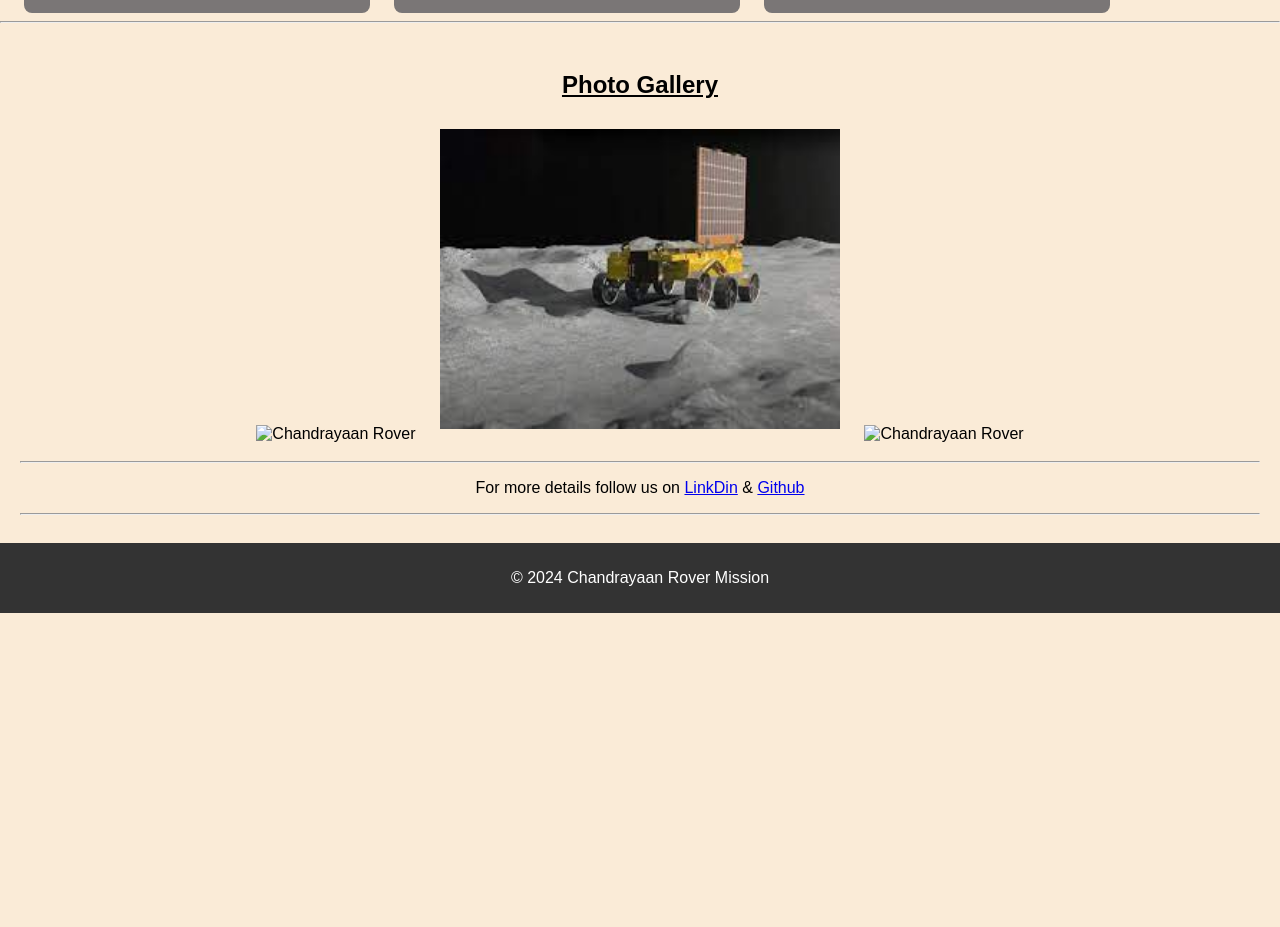
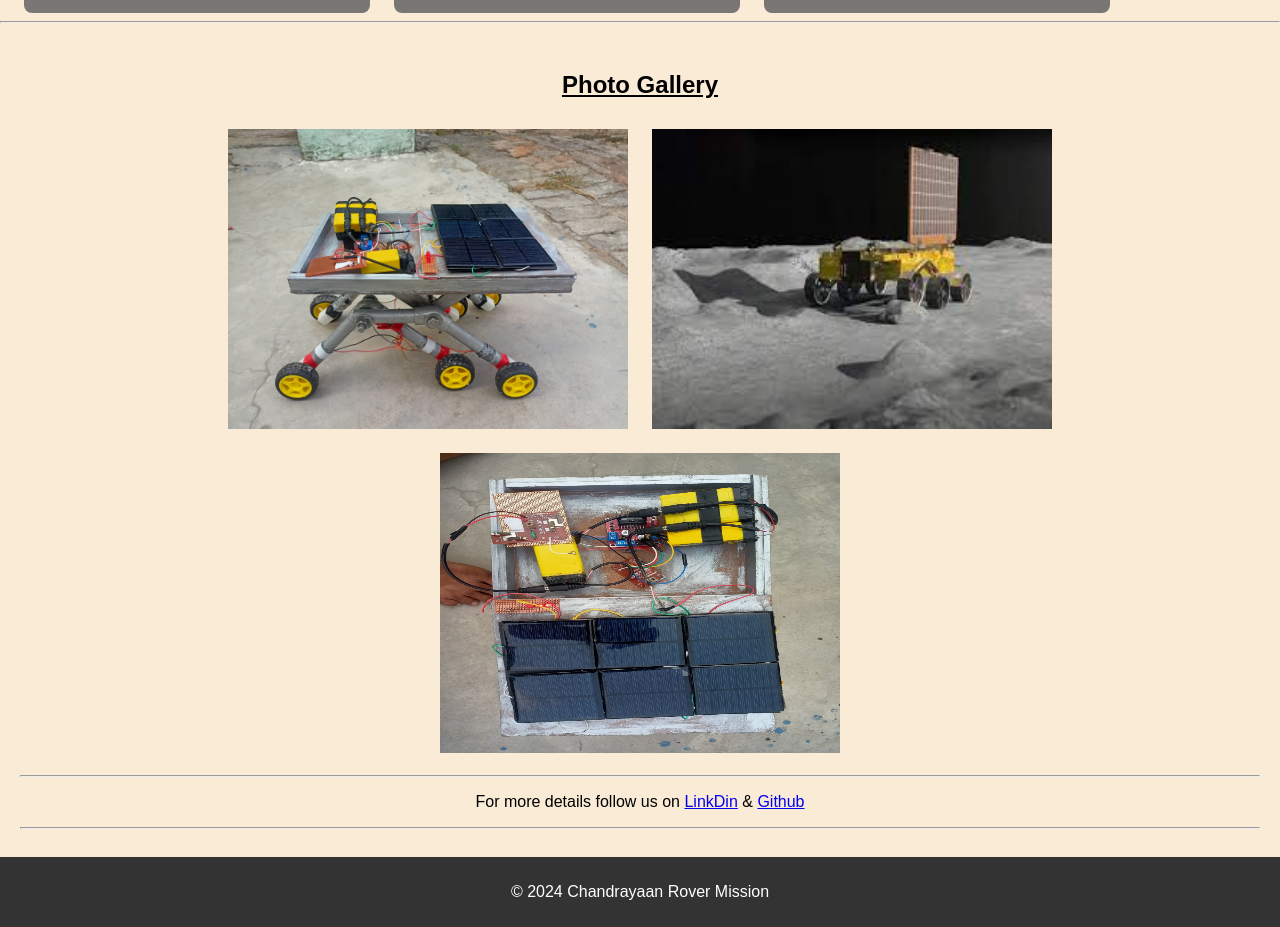
Before and after one commit to Seraj006/Chandrayan, a plain HTML site: page index.html in a window 1280 px wide. Shown: the part 1920-2847 px from the top of the page. Before the commit the page ends 2533 px from the top, so only its background shows below. Drawn offline with Linux system fonts and the light colour scheme.

Commit message:
Update index.html

```diff
--- a/index.html
+++ b/index.html
@@ -104,9 +104,9 @@ applications in a terrestrial context.
 <section class="gallery">
 <h2> <u> Photo Gallery </u></h2>
 <div class="image-container">
-<img src="rover1.jpg" alt="Chandrayaan Rover">
+<img src="rover1.jpeg" alt="Chandrayaan Rover">
 <img src="rover2.jpg" alt="Chandrayaan Rover">
-<img src="rover3.jpg" alt="Chandrayaan Rover">
+<img src="rover3.jpeg" alt="Chandrayaan Rover">
 </div>
 
 <hr>
```
